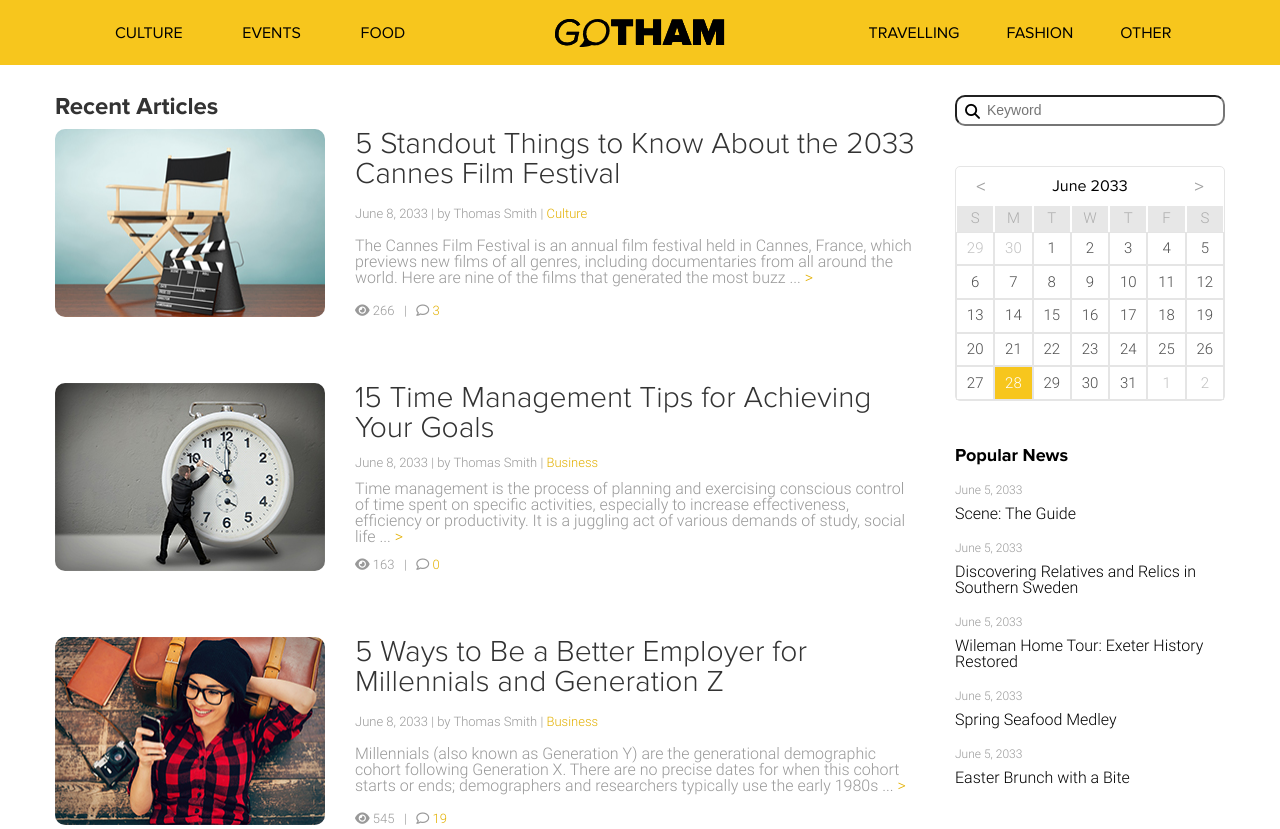
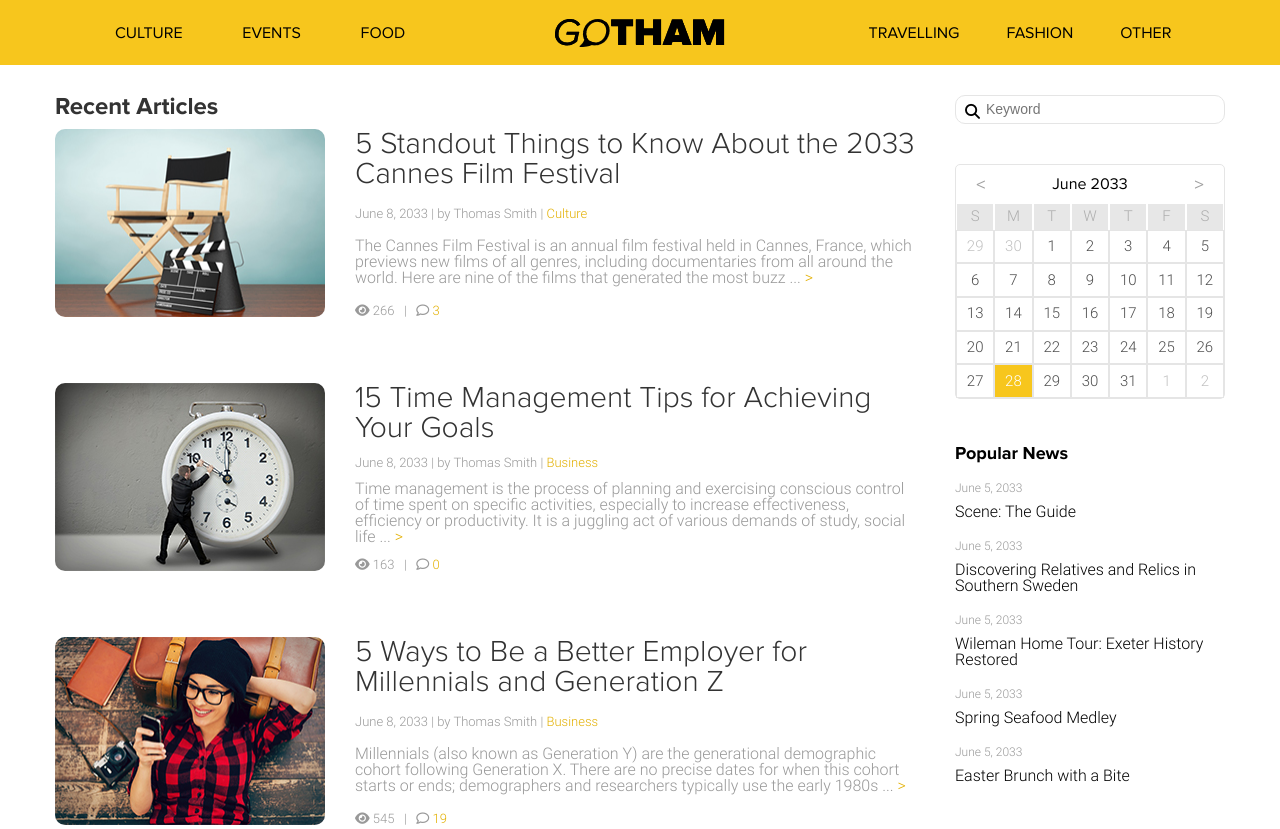
Before and after one commit to thoczek/Gotham, a plain HTML site: page index.html in a window 1280 px wide. Shown: the top 829 px of the page. Drawn offline with Linux system fonts and the light colour scheme.

Commit message:
text field border corection

```diff
--- a/css/styles.css
+++ b/css/styles.css
@@ -244,6 +244,7 @@ aside{
 	width:100%;
 	padding-left: 30px;
 	border-radius: 10px;
+	border: 1px solid #e5e5e5;
 }
 .search-field:focus{
 	color: black;
```
